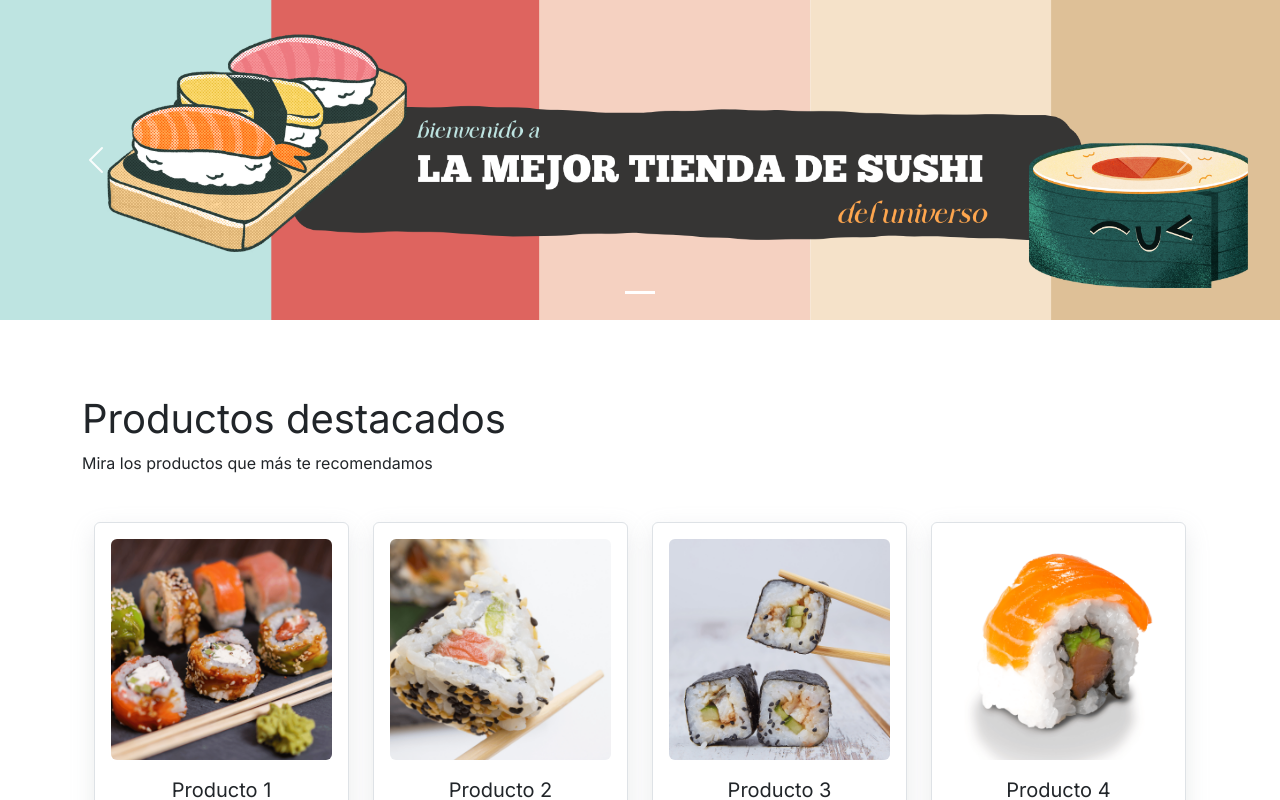
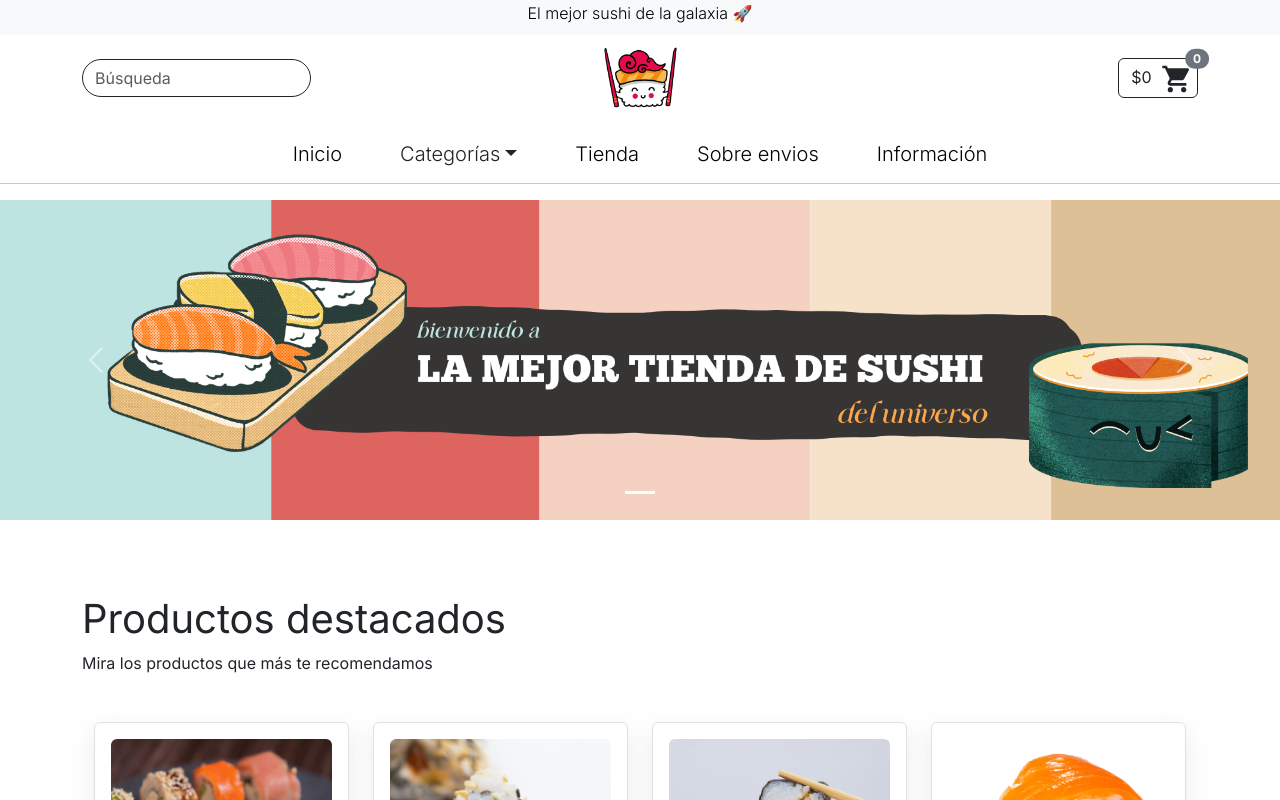
Before and after one commit to cifuwu/sushipletos, a Next.js app: page / in a window 1280 px wide. Shown: the top 800 px of the page. Built offline with nearby package versions, Linux system fonts and the light colour scheme.

Commit message:
navbar visible

```diff
--- a/pages/_app.js
+++ b/pages/_app.js
@@ -1,7 +1,6 @@
 import "../node_modules/bootstrap/dist/css/bootstrap.min.css";
 import { CartProvider } from "@/contexts/cart/CartContext";
 import { OverlayTrigger, Spinner, SSRProvider, Tooltip } from "react-bootstrap";
-// import Navbar from "@/components/NavBar/Navbar";
 import { useRouter } from "next/router";
 import { useState, useEffect } from "react";
 import NProgress from 'nprogress'
@@ -16,6 +15,7 @@ import '../styles/temas.css';
 
 
 import { Inter } from 'next/font/google'
+import Navbar from "@/components/NavBar/Navbar";
 const inter = Inter({ subsets: ['latin'] })
 
 
@@ -57,7 +57,7 @@ export default function App({ Component, pageProps }) {
       <CartProvider>
         <UserProvider>
           <EnvioProvider>
-            {/* <Navbar /> */}
+            <Navbar />
               <Component {...pageProps} />
             <Footer />
           </EnvioProvider>
```
